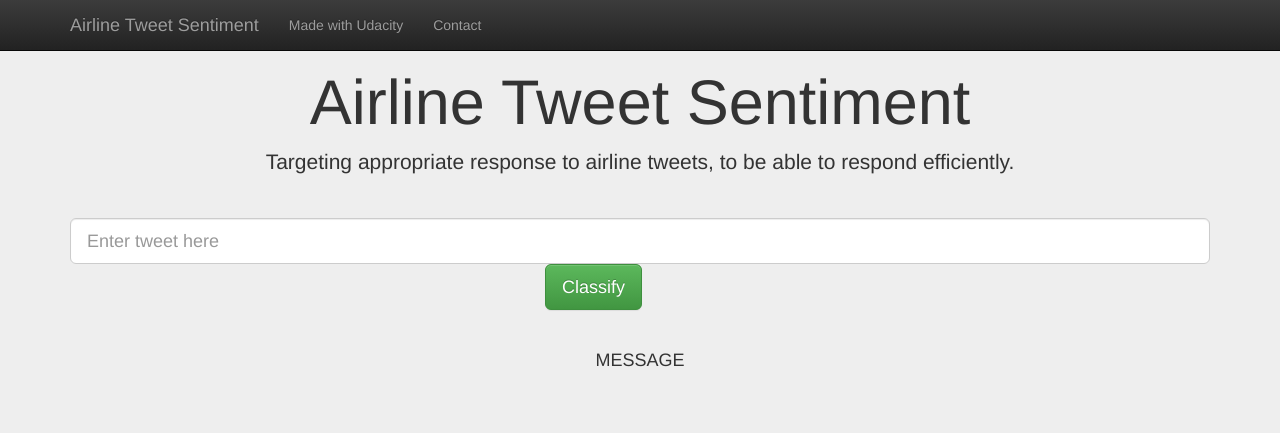
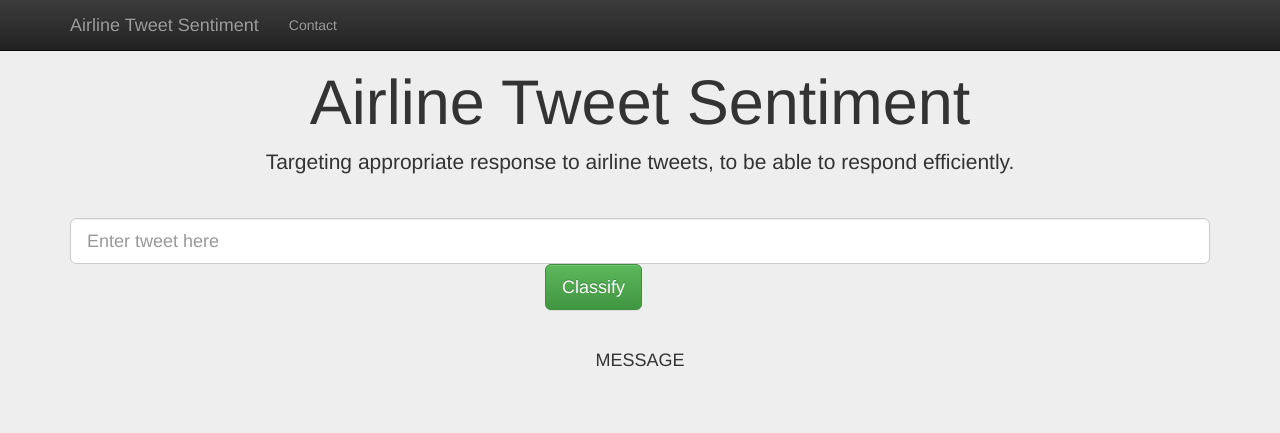
Before and after one commit to lstodd/airline-tweet-sentiment, a Flask app: template app/templates/go.html in a window 1280 px wide. Shown: the top 433 px of the page. Run offline with Flask 2, Linux system fonts and the light colour scheme; the template is opened without the code that fills it, so the values that code supplies are empty; parts of the project's set-up code (start-up, migrations or seed data) failed here and were passed over; some libraries are stand-ins or nearby versions.

Commit message:
update links

```diff
--- a/app/templates/master.html
+++ b/app/templates/master.html
@@ -22,7 +22,6 @@
         </div>
         <div id="navbar" class="collapse navbar-collapse">
             <ul class="nav navbar-nav">
-                <li><a href="https://www.udacity.com/">Made with Udacity</a></li>
                 <li><a href="https://github.com/lstodd">Contact</a></li>
             </ul>
         </div>
```
